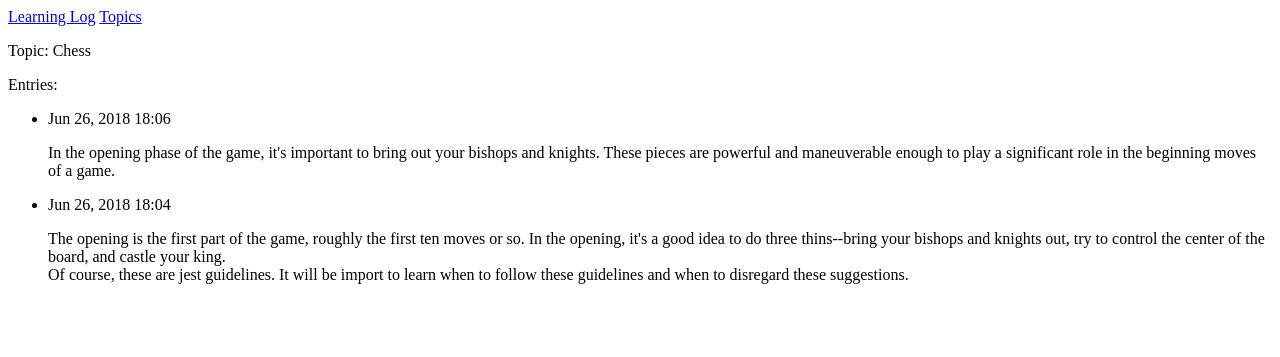
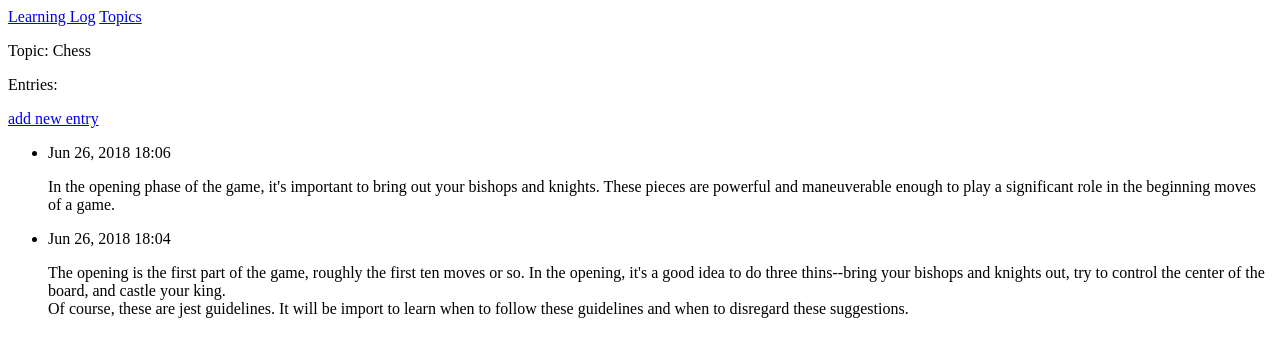
Before and after one commit to Hsuning-Ma/Python-Crash-Course, a Django app: page /learning_logs/topics/1/ in a window 1280 px wide. Shown: the top 357 px of the page. Run offline with Django 3.2, Linux system fonts and the light colour scheme; data comes from the database, SQL or seed files in the repository; both versions use the stored data as it was after the commit.

Commit message:
linking to the new_entry page and fix minor error

```diff
--- a/WebApplications/learning_logs/templates/learning_logs/topic.html
+++ b/WebApplications/learning_logs/templates/learning_logs/topic.html
@@ -2,6 +2,9 @@
 {% block content %}
 <p> Topic: {{ topic }} </p>
 <p> Entries: </p>
+<p>
+<a href = "{% url "learning_logs:new_entry" topic.id %}" >add new entry</a>
+</p>
 <ul>
   {% for entry in entries %}
   <li>
--- a/WebApplications/learning_logs/urls.py
+++ b/WebApplications/learning_logs/urls.py
@@ -16,5 +16,5 @@ urlpatterns = [
   #   Page for adding a new topic
   path('new_topic/', views.new_topic, name = 'new_topic'),
   #   Page for adding a new entry
-  path('new_entry/<int:topic_id>', views.new_entry, name = 'new_entry'),
+  path('new_entry/<int:topic_id>/', views.new_entry, name = 'new_entry'),
 ]
--- a/WebApplications/learning_logs/views.py
+++ b/WebApplications/learning_logs/views.py
@@ -50,6 +50,6 @@ def new_entry(request, topic_id) :
       new_entry.topic = topic
       new_entry.save()
       return HttpResponseRedirect(
-        reverse('learning_logs:topic'), args = [topic_id])
-    context = {'topic': topic, 'form': form}
-    return render(request, 'learning_logs/new_entry.html', context)
+        reverse('learning_logs:topic', args = [topic_id]))
+  context = {'topic': topic, 'form': form}
+  return render(request, 'learning_logs/new_entry.html', context)
```
Also changed, not shown: WebApplications/db.sqlite3.
